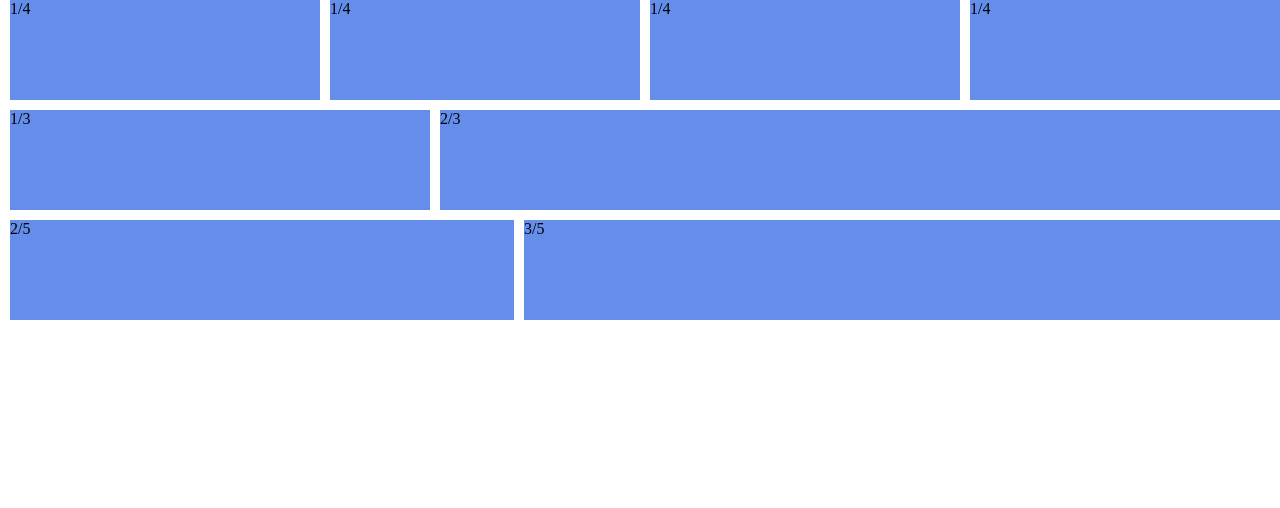
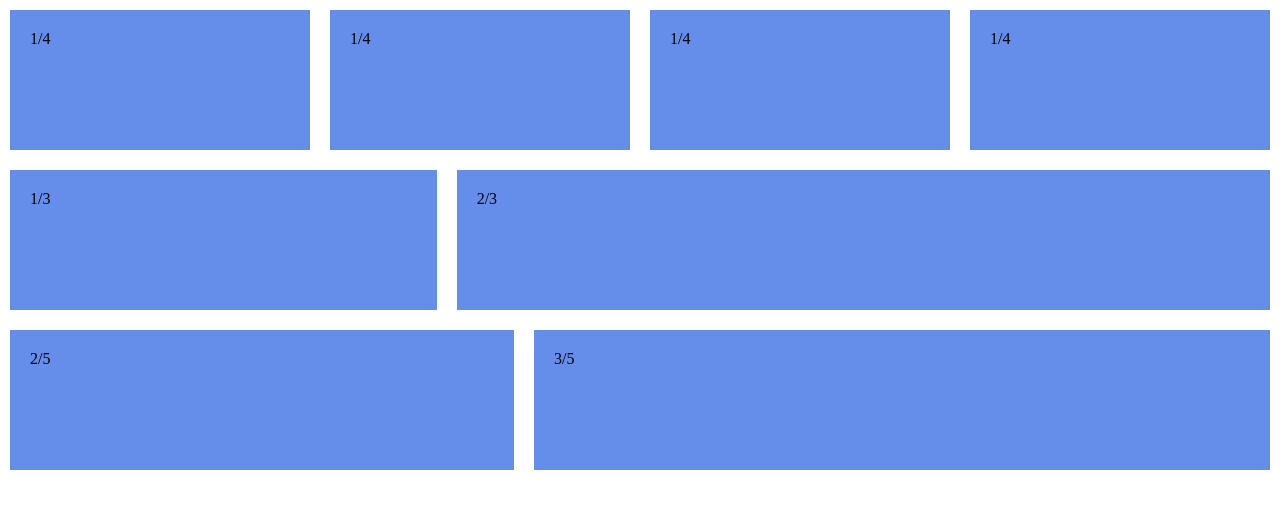
Before and after one commit to MikiWagnr/Web_Fund, a plain HTML site: page Flex-ible_Columns/part 1/Miguel_Wagner_Flexible_Columns.html in a window 1280 px wide. Drawn offline with Linux system fonts and the light colour scheme.

Commit message:
flex_columns updated

```diff
--- a/Flex-ible_Columns/part 1/style.css
+++ b/Flex-ible_Columns/part 1/style.css
@@ -4,27 +4,26 @@
 }
 .row{
     display: flex;
-    /* justify-content: ; */
+    justify-content: flex-start;
 }
 .col{
     background-color: rgb(101, 141, 234);
     flex: 1;
-    margin-left: 10px;
-    margin-bottom: 10px;
+    margin: 10px;
+    padding: 20px;
     height: 100px;
 }
 .col-2{
         background-color: rgb(101, 141, 234);
     flex: 2;
-    margin-left: 10px;
-    margin-bottom: 10px;
-
+    margin: 10px;
+    padding: 20px;
 }
 .col-3{
     background-color: rgb(101, 141, 234);
     flex: 3;
-    margin-left: 10px;
-    margin-bottom: 10px;
+    margin: 10px;
+    padding: 20px;
     height: 100px;
 
 }
```
